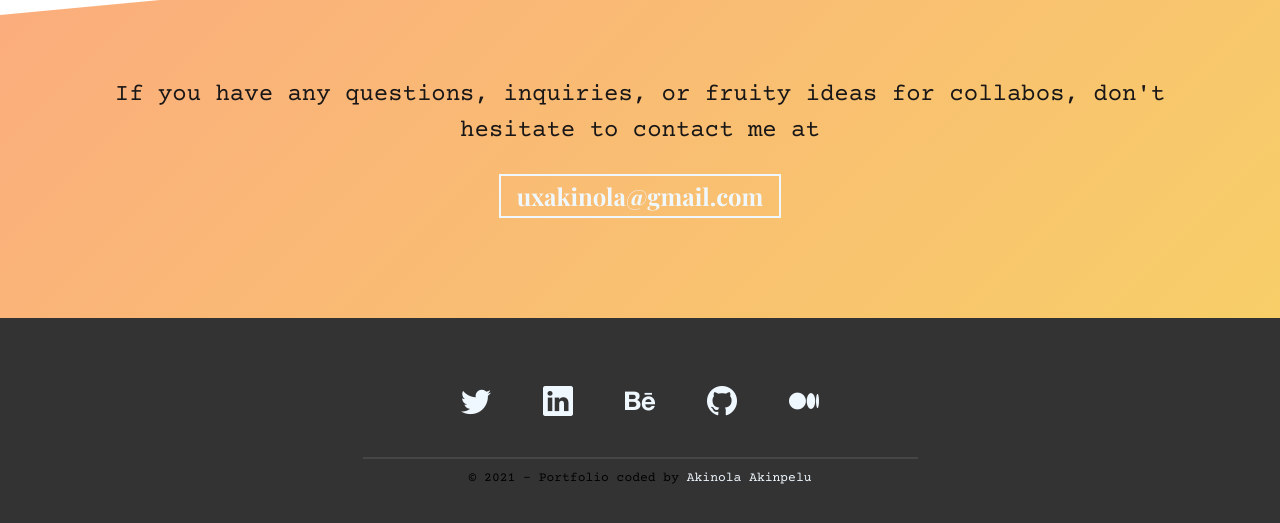
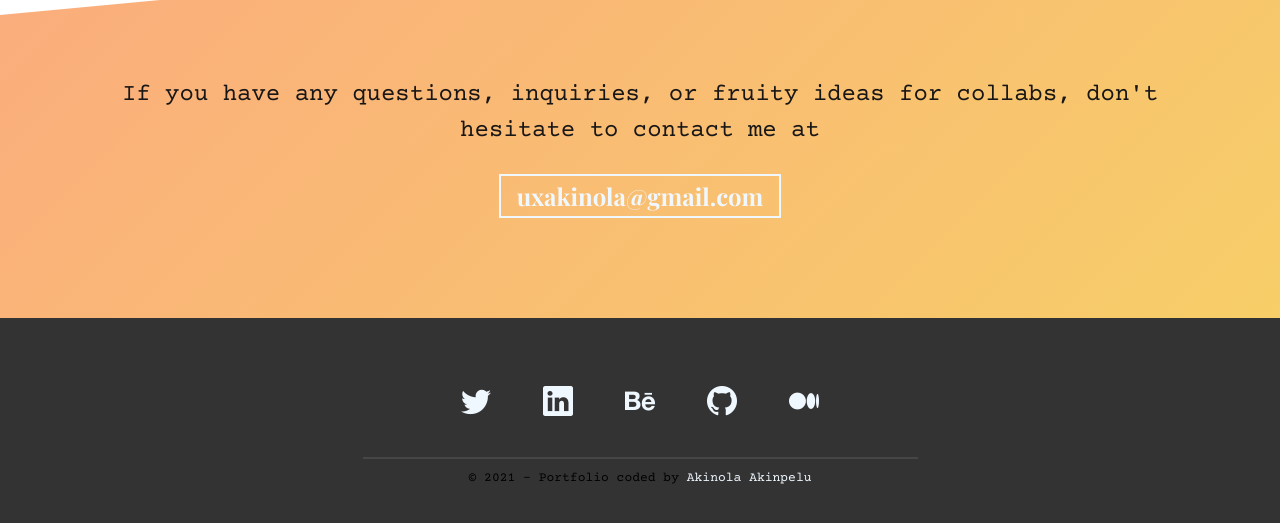
Before and after one commit to Devakinola/Portfolio, a website built with Parcel: page src/About Me.html in a window 1280 px wide. Shown: the part 2141-2664 px from the top of the page. Built offline with nearby package versions, Linux system fonts and the light colour scheme; some icons are missing; a web font is replaced by a local one.

Commit message:
Small edits

```diff
--- a/src/About Me.html
+++ b/src/About Me.html
@@ -198,7 +198,7 @@
       <div class="container">
         <div class="contact-wrapper load-hidden">
           <p class="contact-wrapper__text">
-            If you have any questions, inquiries, or fruity ideas for collabos,
+            If you have any questions, inquiries, or fruity ideas for collabs,
             don't hesitate to contact me at
           </p>
 
```
Also changed, not shown: src/Project 1 (Design).html (+1 -1 lines), src/index.html (+1 -1 lines).
